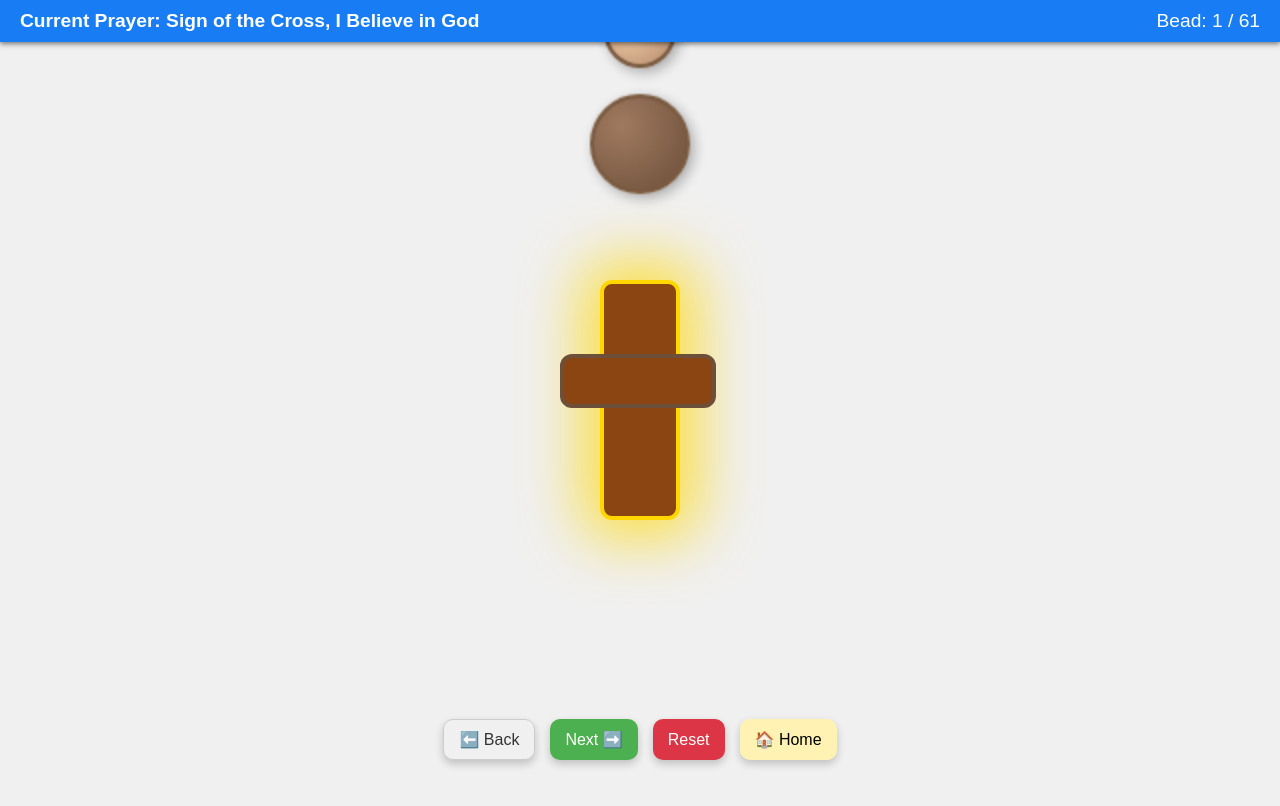
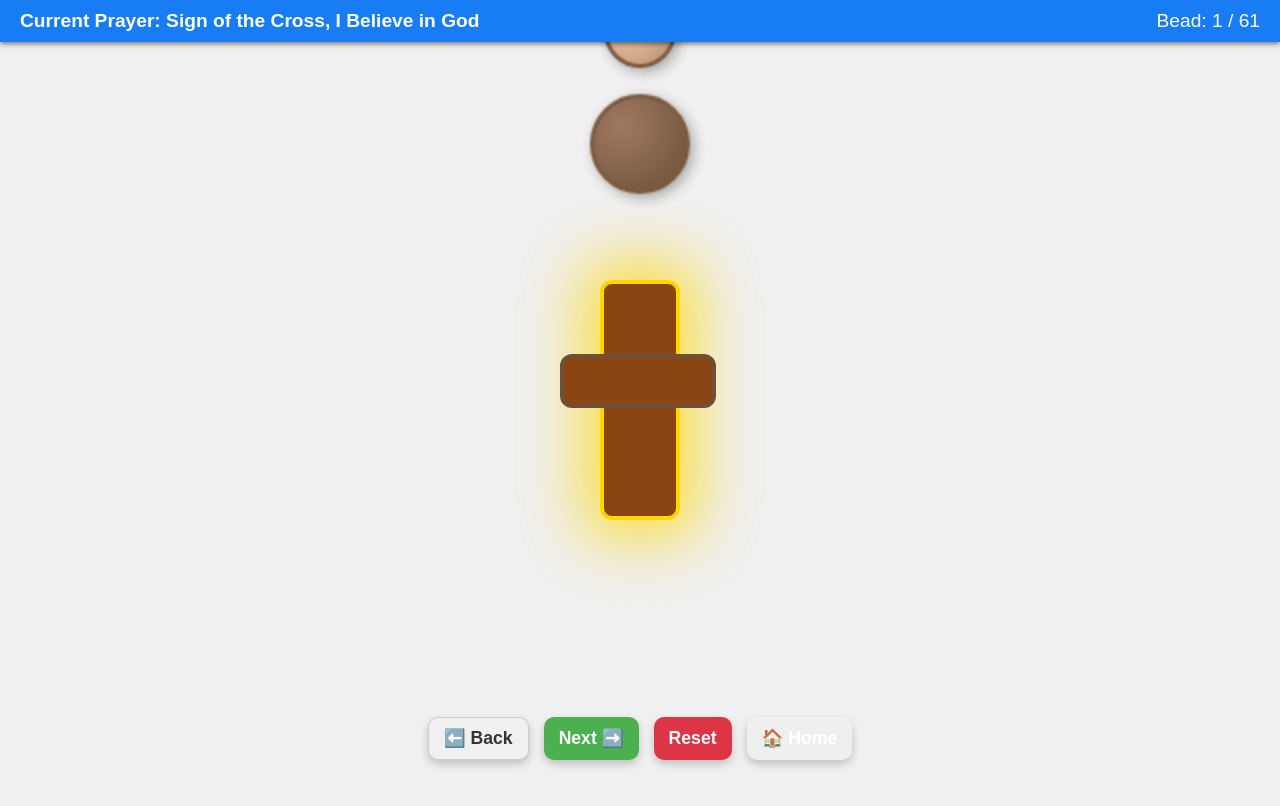
Before and after one commit to SamproCompany/rosary-online, a plain HTML site: page standard.html in a window 1280 px wide. Drawn offline with Linux system fonts and the light colour scheme.

Commit message:
Update standard.html

```diff
--- a/standard.html
+++ b/standard.html
@@ -171,23 +171,22 @@ h1 {
 z-index: 200;
 display: flex;
 gap: 15px;
-  /* Center on mobile devices */
 left: 50%;
 transform: translateX(-50%);
-  width: 90%; /* Looks better on small screens */
+width: 90%;
 justify-content: center;
 }
 
 .control-button {
-  font-size: 1rem; /* Smaller font on small screens */
-  padding: 10px 15px;
-  background-color: #fff2b3;
-  color: black;
+font-size: 1.1rem; /* Zmniejszony font */
+padding: 10px 15px; /* Mniejszy padding */
+color: white;
 border: none;
 border-radius: 10px;
 cursor: pointer;
 box-shadow: 0 4px 8px rgba(0,0,0,0.2);
-  transition: background-color 0.15s;
+transition: background-color 0.15s, transform 0.1s;
+font-weight: 600;
 white-space: nowrap;
 }
 /* Button styles */
```
Lines whose indentation alone changed are shown as unchanged.
